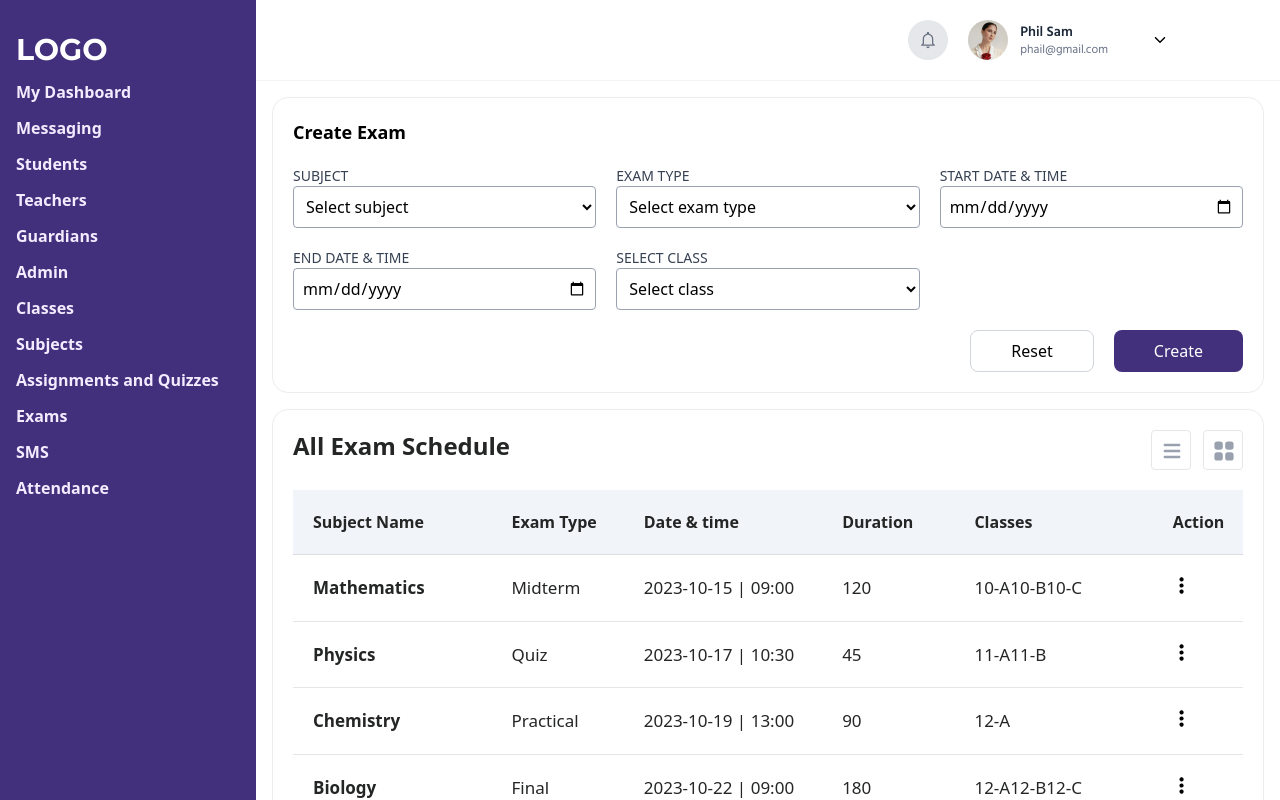
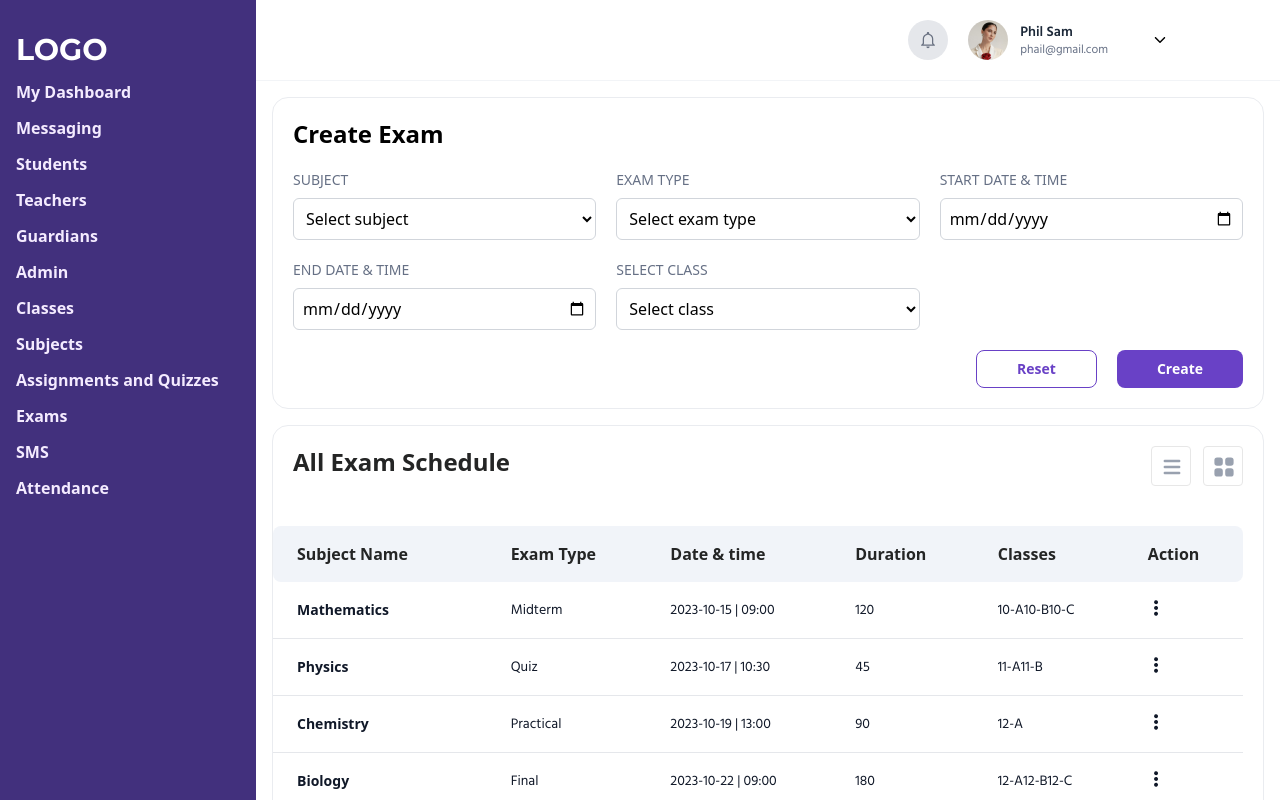
Before and after one commit to SolomonAfutu2003/School-Management-System, a React (Vite) app in the folder School Management System/: page /exams in a window 1280 px wide. Shown: the top 800 px of the page. Built offline with nearby package versions, Linux system fonts and the light colour scheme; sample sign-in values are in the browser's storage.

Commit message:
Update on classes and students pages

```diff
--- a/School Management System/src/pages/Exams.jsx
+++ b/School Management System/src/pages/Exams.jsx
@@ -1,4 +1,4 @@
-import React, { useState } from 'react'
+import React, { useState, useRef, useEffect } from 'react'
 import FullCalendar from '@fullcalendar/react';
 import dayGridPlugin from '@fullcalendar/daygrid';
 import timeGridPlugin from '@fullcalendar/timegrid';
@@ -11,13 +11,33 @@ import { IoIosClose } from "react-icons/io";
 import ExamsData from "../data/Exam.json"
 // import LinksBtn from '../components/LinksBtn';
 import Button from '../components/Button';
+import LinksBtn from '../components/LinksBtn';
 
 
 const Exams = () => {
   const [activeDropdown, setActiveDropdown] = useState(null);
   const [reorderMenu, setReorderMenu] = useState(false)
   const [viewMode, setViewMode] = useState("list")
+  const dropdownRefs = useRef({});
   // const questions = ["", "", "", ""];
+
+  useEffect(() => {
+    const handleClickOutside = (event) => {
+      Object.keys(dropdownRefs.current).forEach((id) => {
+        if (
+          dropdownRefs.current[id] &&
+          !dropdownRefs.current[id].contains(event.target)
+        ) {
+          if (activeDropdown === id) setActiveDropdown(null);
+        }
+      });
+    };
+
+    document.addEventListener('mousedown', handleClickOutside);
+    return () => {
+      document.removeEventListener('mousedown', handleClickOutside);
+    };
+  }, [activeDropdown]);
 
   const calculateEndTime = (date, startTime, durationMinutes) => {
     const [hours, minutes] = startTime.split(':').map(Number);
@@ -44,13 +64,13 @@ const Exams = () => {
   return (
     <div className='m-4 flex flex-col gap-4'>
       <section className="border rounded-2xl border-[#EAECF0] p-5 space-y-5">
-        <h3 className="text-lg font-semibold">Create Exam</h3>
-        <div className="grid grid-cols-3  gap-5">
+        <h3 className="text-2xl font-bold">Create Exam</h3>
+        <div className="grid grid-cols-3 gap-5">
           {/* User Type Dropdown */}
-          <div>
-            <label className="block text-sm font-medium text-gray-700">SUBJECT</label>
+          <div className='flex flex-col gap-2'>
+            <label className="text-sm font-medium text-[#667085]">SUBJECT</label>
             <select
-              className="border border-gray-400 rounded-sm p-2 w-full"
+              className="border border-[#D1D5DB] rounded-md p-2 w-full"
             >
               <option value="">Select subject</option>
               {ExamsData.exams.map((exam) => (
@@ -63,10 +83,10 @@ const Exams = () => {
           </div>
 
           {/* Class Dropdown */}
-          <div>
-            <label className="block text-sm font-medium text-gray-700">EXAM TYPE</label>
+          <div className='flex flex-col gap-2'>
+            <label className="text-sm font-medium text-[#667085]">EXAM TYPE</label>
             <select
-              className="border border-gray-400 rounded-sm p-2 w-full"
+              className="border border-[#D1D5DB] rounded-md p-2 w-full"
             >
               <option value="">Select exam type</option>
               {ExamsData.exams.map((exam) => (
@@ -78,33 +98,33 @@ const Exams = () => {
           </div>
 
           {/* Student Dropdown */}
-          <div>
-            <label htmlFor="start-date" className="block text-sm font-medium text-gray-700">START DATE & TIME</label>
+          <div className='flex flex-col gap-2'>
+            <label htmlFor="start-date" className="text-sm font-medium text-[#667085]">START DATE & TIME</label>
             <input
               id="start-date"
               name="startDate"
               type="date"
-              className="border border-gray-400 rounded-sm p-2 w-full"
+              className="border border-[#D1D5DB] rounded-md p-2 w-full"
               placeholder="Select start date and time"
             />
           </div>
 
           {/* Month Dropdown */}
-          <div>
-            <label htmlFor="end-date" className="block text-sm font-medium text-gray-700">END DATE & TIME</label>
+          <div className='flex flex-col gap-2'>
+            <label htmlFor="end-date" className="text-sm font-medium text-[#667085]">END DATE & TIME</label>
             <input
               id="end-date"
               name="endDate"
               type="date"
-              className="border border-gray-400 rounded-sm p-2 w-full"
+              className="border border-[#D1D5DB] rounded-md p-2 w-full"
               placeholder="Select end date and time"
             />
           </div>
 
-          <div>
-            <label className="block text-sm font-medium text-gray-700">SELECT CLASS</label>
+          <div className='flex flex-col gap-2'>
+            <label className="text-sm font-medium text-[#667085]">SELECT CLASS</label>
             <select
-              className="border border-gray-400 rounded-sm p-2 w-full"
+              className="border border-[#D1D5DB] rounded-md p-2 w-full"
             >
               <option value="">Select class</option>
 
@@ -115,17 +135,17 @@ const Exams = () => {
         <div className="flex flex-row-reverse gap-5">
           <Button
             text={"Create"}
-            className={"bg-nav text-white px-10 py-2 rounded-lg"}
+            className={"bg-[#6941C6] text-sm font-semibold text-white px-10 py-2 rounded-lg"}
           />
           <Button
             text={"Reset"}
-            className={"bg-white text-black border border-[#D0D5DD] px-10 py-2 rounded-lg"}
+            className={"bg-white text-sm font-semibold text-[#6941C6] border border-[#6941C6] px-10 py-2 rounded-lg"}
           />
         </div>
       </section>
 
-      <section className='border rounded-2xl border-[#EAECF0] p-5 space-y-5'>
-        <div className='flex justify-between'>
+      <section className='border rounded-2xl border-[#EAECF0] space-y-5'>
+        <div className='flex justify-between p-5'>
           <h1 className='text-[#242525] text-2xl font-bold'>All Exam Schedule</h1>
           <div className='flex gap-3'>
             <Button
@@ -142,32 +162,29 @@ const Exams = () => {
           </div>
         </div>
 
-
-
-        <div className='divide-y divide-[#9797973D]'>
+        <div>
           {viewMode === "list" ? (
-            <>
-              <div className='p-5 bg-[#F1F4F9]'>
-                <ul className='grid grid-cols-14 gap-4 '>
-                  <li className='col-span-3 text-[#242525] font-bold'>Subject Name</li>
-                  <li className='col-span-2 text-[#242525] font-bold'>Exam Type</li>
-                  <li className='col-span-3 text-[#242525] font-bold'>Date & time</li>
-                  <li className='col-span-2 text-[#242525] font-bold'>Duration</li>
-                  <li className='col-span-2 text-[#242525] font-bold'>Classes</li>
-                  <li className='col-start-14 text-[#242525] font-bold'>Action</li>
-                </ul>
-              </div>
-
+            <div className='pr-5'>
+              <table className="w-full">
+                <thead>
+                  <tr className="text-[#242525] font-bold">
+                    <th scope="col" className="px-6 py-4 text-left bg-[#F1F4F9] rounded-l-lg ">Subject Name</th>
+                    <th scope="col" className="px-6 py-4 text-left bg-[#F1F4F9]">Exam Type</th>
+                    <th scope="col" className="px-6 py-4 text-left bg-[#F1F4F9]">Date & time</th>
+                    <th scope="col" className="px-6 py-4 text-left bg-[#F1F4F9]">Duration</th>
+                    <th scope="col" className="px-6 py-4 text-left bg-[#F1F4F9]">Classes</th>
+                    <th scope="col" className="px-6 py-4 text-left bg-[#F1F4F9] rounded-r-lg">Action</th>
+                  </tr>
+                </thead>
+                <tbody>
                   {ExamsData.exams.map((exam) => (
-                <ul className='grid grid-cols-14 gap-4 text-[17px] p-5' key={exam.id}>
-                  <li className='col-span-3 text-[#242525] font-semibold'>
-                    {exam.subject}
-                  </li>
-                  <li className='col-span-2 text-[#242525] font-normal'>{exam.examType}</li>
-                  <li className='col-span-3 text-[#242525] font-normal'>{exam.date} | {exam.startTime}</li>
-                  <li className='col-span-2 text-[#242525] font-normal'>{exam.duration}</li>
-                  <li className='col-span-2 text-[#242525] font-normal'>{exam.classes}</li>
-                  <li className='col-start-14 relative'>
+                    <tr className="border-b border-gray-200 hover:bg-gray-50" key={exam.id}>
+                      <td className="px-6 py-4 text-gray-900 text-sm font-semibold">{exam.subject}</td>
+                      <td className="px-6 py-4 text-gray-900 text-sm font-normal font-text">{exam.examType}</td>
+                      <td className="px-6 py-4 text-gray-900 text-sm font-normal font-text">{exam.date} | {exam.startTime}</td>
+                      <td className="px-6 py-4 text-gray-900 text-sm font-normal font-text">{exam.duration}</td>
+                      <td className="px-6 py-4 text-gray-900 text-sm font-normal font-text">{exam.classes}</td>
+                      <td className="px-6 py-4 text-gray-900 relative" ref={(el) => (dropdownRefs.current[exam.id] = el)}>
                         <Button
                           icon={<SlOptionsVertical />}
                           onClick={() =>
@@ -175,28 +192,32 @@ const Exams = () => {
                           }
                         />
                         {activeDropdown === exam.id && (
-                      <div className='w-60 bg-white absolute right-0 z-20 shadow-md shadow-black'>
-                        <div className="flex">
+                          <div className='w-60 bg-white absolute right-0 z-20 rounded-lg shadow-lg shadow-[#1018283B]'>
+                            <div className="flex flex-col justify-between">
                               <Button
-                            onClick={() => {
-                              setActiveDropdown(null);
-                              setReorderMenu(prev => !prev)
-                            }}
-                            icon={<FiEdit className='w-5 h-5' />}
-                            text={"Edit Detail"}
-                            className={"py-3 px-4 text-left text-gray-600 flex items-center gap-2"}
+                                onClick={() => setReorderMenu(prev => !prev)}
+                                icon={<FiEdit className='w-[15px] h-[15px]' />}
+                                text={"Edit Exam"}
+                                className={"py-3 px-4 text-gray-600 flex items-center gap-2"}
                               />
-                          <hr className='border border-gray-300' />
                             </div>
                           </div>
-                    )}
-                  </li>
-                </ul>
+                        )}</td>
+                    </tr>
                   ))}
-            </>
+                </tbody>
+              </table>
+              <div className='flex justify-end  items-center gap-10 px-5 py-4.5'>
+                <div className='flex gap-3'>
+                  <Button text={"Previous"} className={"border text-base font-bold text-gray-700 border-gray-400 py-2 px-4 rounded-lg"} />
+                  <Button text={"Next"} className={"border text-base font-bold text-gray-700 border-gray-400 py-2 px-4 rounded-lg"} />
+                </div>
+                <span className={"text-sm font-medium text-gray-700"}>Result 1 of 10</span>
+              </div>
+            </div>
           )
             :
-            <div>
+            <div className='p-5'>
               <FullCalendar
                 plugins={[timeGridPlugin, dayGridPlugin]}
                 height={600}
@@ -219,11 +240,11 @@ const Exams = () => {
       {reorderMenu &&
         <div className="fixed inset-0 bg-[#0000005e] z-10 flex justify-center items-center">
           <section>
-            <div className="space-y-5 bg-white p-5 w-[464px] h-fit rounded shadow-lg">
+            <div className="space-y-5 bg-white p-5 w-[464px] h-fit rounded-[14px] shadow-lg">
               {/* Header */}
               <div className="flex items-center justify-between">
                 <h4 className="text-lg font-semibold">Edit Exam</h4>
-                <Button icon={<IoIosClose className="text-nav w-6 h-6 bg-gray-300 rounded-full cursor-pointer" />} onClick={() => setReorderMenu(false)} />
+                <Button icon={<IoIosClose className='w-5 h-5'  />} onClick={() => setReorderMenu(false)} className="text-[#475467] p-1 bg-[#EAECF0] rounded-full cursor-pointer"/>
               </div>
 
               <hr className='border border-gray-300' />
@@ -234,9 +255,9 @@ const Exams = () => {
                   <div className="grid grid-rows-1 gap-5">
                     {/* User Type Dropdown */}
                     <div>
-                      <label className="block text-sm font-medium text-gray-700">SUBJECT</label>
+                      <label className="block text-sm font-medium text-[#667085]">SUBJECT</label>
                       <select
-                        className="border border-gray-400 rounded-sm p-2 w-full"
+                        className="border border-[#D1D5DB] rounded-md p-2 w-full"
                       >
                         <option value="">Select subject</option>
                         {ExamsData.exams.map((exam) => (
@@ -250,9 +271,9 @@ const Exams = () => {
 
                     {/* Class Dropdown */}
                     <div>
-                      <label className="block text-sm font-medium text-gray-700">EXAM TYPE</label>
+                      <label className="block text-sm font-medium text-[#667085]">EXAM TYPE</label>
                       <select
-                        className="border border-gray-400 rounded-sm p-2 w-full"
+                        className="border border-[#D1D5DB] rounded-md p-2 w-full"
                       >
                         <option value="">Select exam type</option>
                         {ExamsData.exams.map((exam) => (
@@ -265,32 +286,32 @@ const Exams = () => {
 
                     {/* Student Dropdown */}
                     <div>
-                      <label htmlFor="start-date" className="block text-sm font-medium text-gray-700">START DATE & TIME</label>
+                      <label htmlFor="start-date" className="block text-sm font-medium text-[#667085]">START DATE & TIME</label>
                       <input
                         id="start-date"
                         name="startDate"
                         type="date"
-                        className="border border-gray-400 rounded-sm p-2 w-full"
+                        className="border border-[#D1D5DB] rounded-md p-2 w-full"
                         placeholder="Select start date and time"
                       />
                     </div>
 
                     {/* Month Dropdown */}
                     <div>
-                      <label htmlFor="end-date" className="block text-sm font-medium text-gray-700">END DATE & TIME</label>
+                      <label htmlFor="end-date" className="block text-sm font-medium text-[#667085]">END DATE & TIME</label>
                       <input
                         id="end-date"
                         name="endDate"
                         type="date"
-                        className="border border-gray-400 rounded-sm p-2 w-full"
+                        className="border border-[#D1D5DB] rounded-md p-2 w-full"
                         placeholder="Select end date and time"
                       />
                     </div>
 
                     <div>
-                      <label className="block text-sm font-medium text-gray-700">SELECT CLASS</label>
+                      <label className="block text-sm font-medium text-[#667085]">SELECT CLASS</label>
                       <select
-                        className="border border-gray-400 rounded-sm p-2 w-full"
+                        className="border border-[#D1D5DB] rounded-md p-2 w-full"
                       >
                         <option value="">Select class</option>
 
@@ -304,7 +325,7 @@ const Exams = () => {
               <div className="flex gap-3 justify-end">
                 <Button
                   text="Save"
-                  className="bg-nav text-white px-10 py-2 rounded-sm"
+                  className="bg-[#6941C6] text-white text-sm font-semibold px-10 py-2 rounded-lg"
                 />
               </div>
             </div>
--- a/School Management System/src/pages/MyClasses.jsx
+++ b/School Management System/src/pages/MyClasses.jsx
@@ -88,7 +88,7 @@ const MyClasses = () => {
           <table className="w-full" >
             <thead>
               <tr className="text-[#242525] font-bold">
-                <th scope="col" className="px-6 py-4 text-left bg-[#F1F4F9] rounded-l-lg ">Name</th>
+                <th scope="col" className="px-6 py-4 text-left bg-[#F1F4F9] rounded-l-lg">Name</th>
                 <th scope="col" className="px-6 py-4 text-left bg-[#F1F4F9]">Number of Pupils</th>
                 <th scope="col" className="px-6 py-4 text-left bg-[#F1F4F9]">Teachers</th>
                 <th scope="col" className="px-6 py-4 text-left bg-[#F1F4F9] rounded-r-lg">Action</th>
@@ -98,7 +98,7 @@ const MyClasses = () => {
               {Classes.classes.map((cls) => (
                 <tr className="border-b border-gray-200 hover:bg-gray-50" key={cls.class_id}>
                   <td className="px-6 py-4 text-gray-900 text-sm font-semibold">{cls.name}</td>
-                  <td className="px-6 py-4 text-gray-900 text-sm">{cls.student_count}</td>
+                  <td className="px-6 py-4 text-gray-900 text-sm font-normal font-text">{cls.student_count}</td>
                   <td className="px-6 py-4 text-gray-900 text-sm">
                     <div className='flex'>
                       {ProfilePics.map((profile, index) => (
--- a/School Management System/src/pages/MyStudents.jsx
+++ b/School Management System/src/pages/MyStudents.jsx
@@ -2,6 +2,7 @@ import React, { useState } from 'react';
 import StudentsData from "../data/Students.json";
 import Button from '../components/Button';
 import LinkBtn from "../components/LinksBtn";
+import Profile from "../assets/images/e5009c87a1c6691336f8e40ae3133dd6b70357d7.jpg"
 import { CiSearch } from "react-icons/ci";
 import { SlOptionsVertical } from "react-icons/sl";
 import { IoEyeOutline } from "react-icons/io5";
@@ -27,18 +28,18 @@ const MyStudents = () => {
         <div className='flex gap-3 items-center'>
           <div className='relative'>
             <input
-              className='border border-gray-400 rounded-sm px-9 py-2 w-[603px]'
+              className='border border-[#EAEBF0] rounded-lg px-9 py-2 w-[603px]'
               type="search"
               value={search}
               onChange={(e) => setSearch(e.target.value)}
-              placeholder='Search'
+              placeholder='Search with name or id'
             />
             <div className='absolute left-4 top-3'>
               <CiSearch className='w-5 h-5' />
             </div>
           </div>
           <div className='relative'>
-            <VscSettings className='w-10 h-10 p-2 rotate-90 rounded-sm border border-gray-400' onClick={() => setActiveFilterMenu(prev => !prev)} />
+            <VscSettings className='w-10 h-10 text-[#494A50] p-2 rotate-90 rounded-lg border border-[#EAEBF0]' onClick={() => setActiveFilterMenu(prev => !prev)} />
             {activeFilterMenu && (
               <div className='border border-gray-400 bg-white w-64 h-80 absolute top-12 z-20 p-3 space-y-5'>
                 <div>
@@ -103,38 +104,40 @@ const MyStudents = () => {
             )}
           </div>
         </div>
-        <Button icon={<FiPlus className='w-5 h-5' />}
-          text={"Add New Student"}
-          className={"bg-nav text-white px-3 py-2 rounded-lg flex items-center gap-1"} />
       </section>
 
       {/* Students Table */}
-      <section className='border rounded-2xl border-[#EAECF0] p-5 space-y-5'>
-        <h3 className='text-2xl font-semibold'>Students</h3>
+      <section className='border rounded-2xl border-[#EAECF0] space-y-5'>
+        <h3 className='text-2xl p-5 font-bold'>Students</h3>
 
-        {/* Header Row */}
-        <div className='p-5 bg-[#F1F4F9]'>
-          <ul className='grid grid-cols-16 gap-4'>
-            <li className='col-span-3'>Student Name</li>
-            <li className='col-span-2'>ID</li>
-            <li className='col-span-2'>Class</li>
-            <li className='col-span-2'>Gender</li>
-            <li className='col-span-3'>Guardian Name</li>
-            <li className='col-span-3'>Guardian Phone</li>
-            <li className='col-start-16'>Action</li>
-          </ul>
+        <div className='pr-5'>
+          <table className="w-full">
+            <thead>
+              <tr className="text-[#242525] font-bold">
+                <th className="px-6 py-4 text-left bg-[#F1F4F9] rounded-l-lg">Student Name</th>
+                <th className="px-6 py-4 text-left bg-[#F1F4F9]">ID</th>
+                <th className="px-6 py-4 text-left bg-[#F1F4F9]">Class</th>
+                <th className="px-6 py-4 text-left bg-[#F1F4F9]">Gender</th>
+                <th className="px-6 py-4 text-left bg-[#F1F4F9]">Guardian Name</th>
+                <th className="px-6 py-4 text-left bg-[#F1F4F9]">Guardian Phone</th>
+                <th className="px-6 py-4 text-left bg-[#F1F4F9] rounded-r-lg">Action</th>
+              </tr>
+            </thead>
+            <tbody>
+              {StudentsData.students.map((student) => (
+                <tr className="border-b border-gray-200 hover:bg-gray-50" key={student.student_id}>
+                  <td className="px-6 py-4 text-gray-900 text-sm font-semibold">
+                  <div className='flex gap-2 items-center'>
+                    <img className='w-7 h-7 rounded-full' src={Profile} alt="" />
+                    {student.first_name} {student.last_name}
                   </div>
-
-        {StudentsData.students.map((student) => (
-          <div key={student.student_id}>
-            <ul className='grid grid-cols-16 gap-4 text-[15px] p-2'>
-              <li className='col-span-3'>{student.first_name} {student.last_name}</li>
-              <li className='col-span-2'>{student.student_id}</li>
-              <li className='col-span-2'>{student.class}</li>
-              <li className='col-span-2'>{student.gender}</li>
-              <li className='col-span-3'>{student.parent_guardian.name}</li>
-              <li className='col-span-3'>{student.phone}</li>
-              <li className='col-start-16 relative'>
+                  </td>
+                  <td className="px-6 py-4 text-gray-900 text-sm font-normal font-text">{student.student_id}</td>
+                  <td className="px-6 py-4 text-gray-900 text-sm font-normal font-text">{student.class}</td>
+                  <td className="px-6 py-4 text-gray-900 text-sm font-normal font-text">{student.gender}</td>
+                  <td className="px-6 py-4 text-gray-900 text-sm font-normal font-text">{student.parent_guardian.name}</td>
+                  <td className="px-6 py-4 text-gray-900 text-sm font-normal font-text">{student.phone}</td>
+                  <td className="px-6 py-4 text-gray-900 relative">
                     <Button
                       icon={<SlOptionsVertical />}
                       onClick={() =>
@@ -142,7 +145,7 @@ const MyStudents = () => {
                       }
                     />
                     {activeDropdown === student.student_id && (
-                  <div className='w-60 bg-white absolute right-0 z-20 shadow-lg shadow-black'>
+                      <div className='w-60 bg-white absolute right-0 z-20 rounded-lg shadow-lg shadow-[#1018283B]'>
                         <div className="flex flex-col justify-between">
                           <LinkBtn
                             to={`/view-detail/${student.student_id}`}
@@ -163,17 +166,23 @@ const MyStudents = () => {
                             className={"py-3 px-4 text-left text-red-600 flex items-center gap-2"}
                           />
                         </div>
+                      </div>)}
+                  </td>
+                </tr>))}
+            </tbody>
+          </table>
+          <section className='flex justify-end  px-5 py-4.5'>
+            <div className='flex justify-end  items-center gap-10 px-5 py-4.5'>
+              <div className='flex gap-3'>
+                <Button text={"Previous"} className={"border text-base font-bold text-gray-700 border-gray-400 shadow-xs shadow-[#1018280D] py-2 px-4 rounded-lg"} />
+                <Button text={"Next"} className={"border text-base font-bold text-gray-700 border-gray-400 shadow-xs shadow-[#1018280D] py-2 px-4 rounded-lg"} />
               </div>
-                )}
-              </li>
-            </ul>
-            <hr className='border-gray-300' />
+              <span className={"text-sm font-medium text-gray-700"}>Result 1 of 10</span>
             </div>
-
-        ))}
-
           </section>
         </div>
+      </section>
+    </div >
   );
 };
 
```
Also changed, not shown: School Management System/src/pages/MySubjects.jsx (+4 -4 lines). Lines whose indentation alone changed are shown as unchanged.
